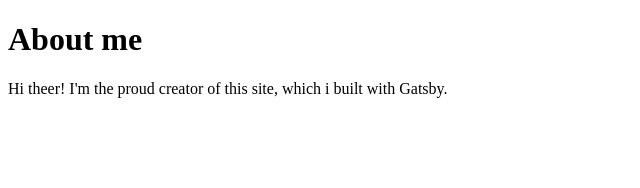
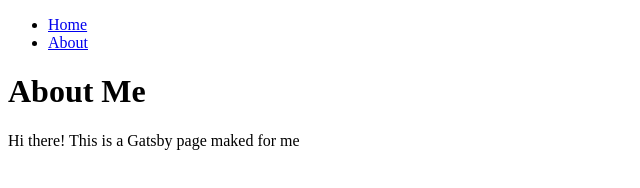
Before and after one commit to Sonaho/my-gatsby-site, a Gatsby site: page /about in a window 1280 px wide. Shown: the whole page, without its empty margins (0-640 px from the left). Built offline with nearby package versions, Linux system fonts and the light colour scheme; Gatsby itself is replaced by a stand-in of ours.

Commit message:
Add Layout and apply en main pages

```diff
--- /dev/null
+++ b/src/components/layout.js
@@ -0,0 +1,22 @@
+import * as React from 'react'
+import { Link } from 'gatsby'
+
+const Layout = ({ pageTitle, children}) => {
+	return (
+		<div>
+			<title>{pageTitle}</title>
+			<nav>
+				<ul>
+					<li><Link to="/">Home</Link></li>
+					<li><Link to="/about">About</Link></li>
+				</ul>
+			</nav>
+			<main>
+				<h1>{pageTitle}</h1>
+				{children}
+			</main>
+		</div>
+	)
+}
+
+export default Layout
--- a/src/pages/about.js
+++ b/src/pages/about.js
@@ -1,12 +1,11 @@
 import * as React from 'react'
+import Layout from '../components/layout'
 
 const AboutPage = () => {
     return (
-        <main>
-            <title>About me</title>
-            <h1>About me</h1>
-            <p>Hi theer! I'm the proud creator of this site, which i built with Gatsby.</p>
-        </main>
+        <Layout pageTitle="About Me">
+            <p>Hi there! This is a Gatsby page maked for me</p>
+        </Layout>
     )
 }
 
```
Also changed, not shown: src/pages/index.js (+4 -5 lines).
